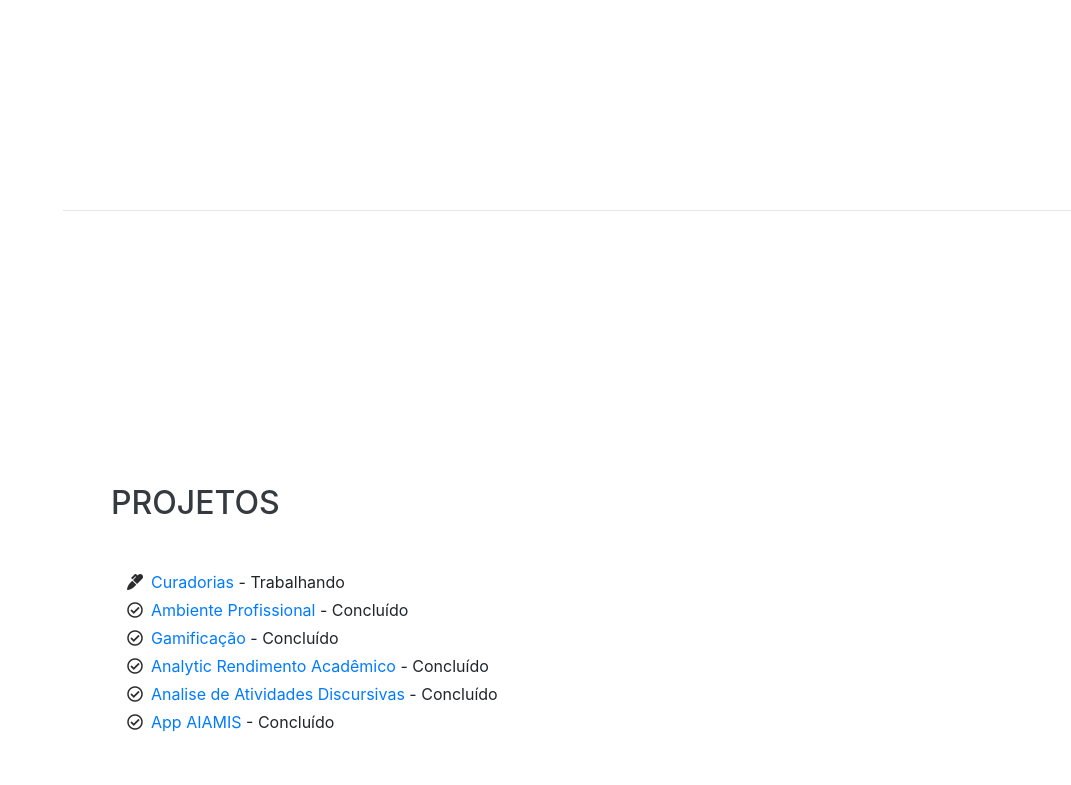
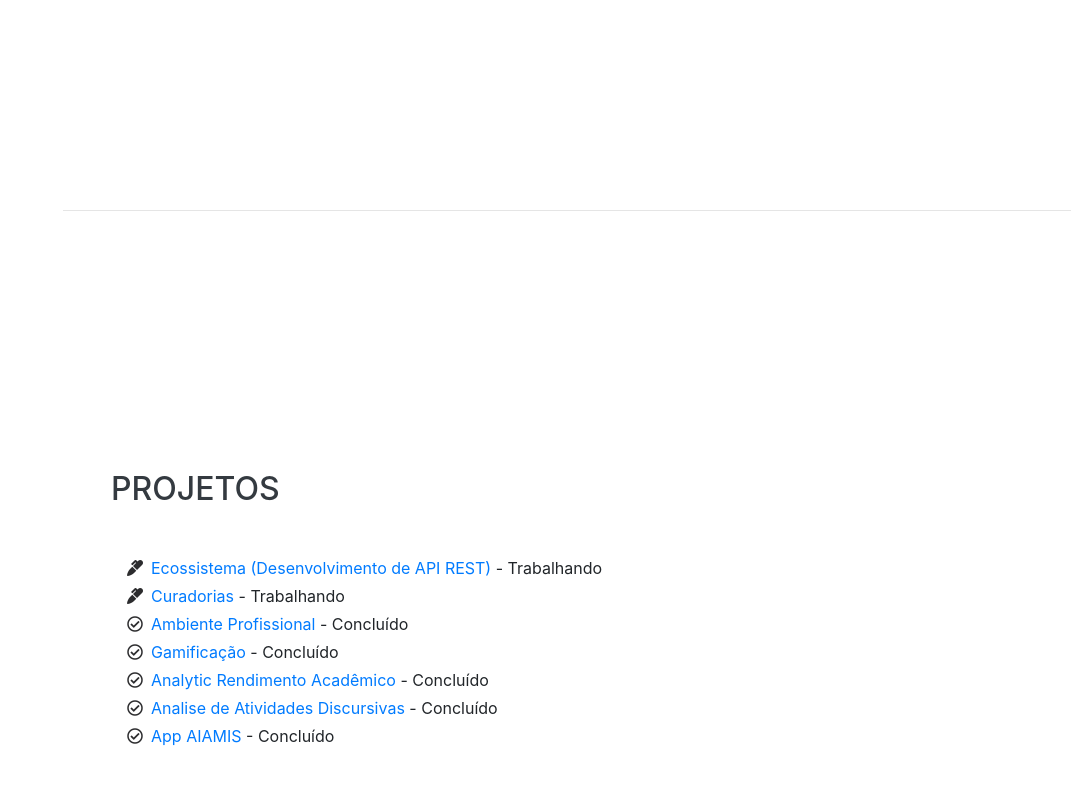
Before and after one commit to jairochaves2/jairochaves2.github.io, a website with bundled scripts: page index.html in a window 1280 px wide. Shown: the part 3214-3999 px from the top of the page, without its empty margins (209-1280 px from the left). Built offline with nearby package versions, Linux system fonts and the light colour scheme; some icons are missing; a web font is replaced by a local one.

Commit message:
Update index.html

```diff
--- a/index.html
+++ b/index.html
@@ -352,6 +352,13 @@
           <ul class="fa-ul mb-0">
             <li class="mb-1">
               <i class="fa-li fas fa-marker" style="color: #2c2c2e;"></i>
+              <a href="#"
+                >Ecossistema (Desenvolvimento de API REST)</a
+              >
+              - Trabalhando
+            </li>
+            <li class="mb-1">
+              <i class="fa-li fas fa-marker" style="color: #2c2c2e;"></i>
               <a href="http://curadoria.aiamis.com.br/" target="_blank"
                 >Curadorias</a
               >
```
